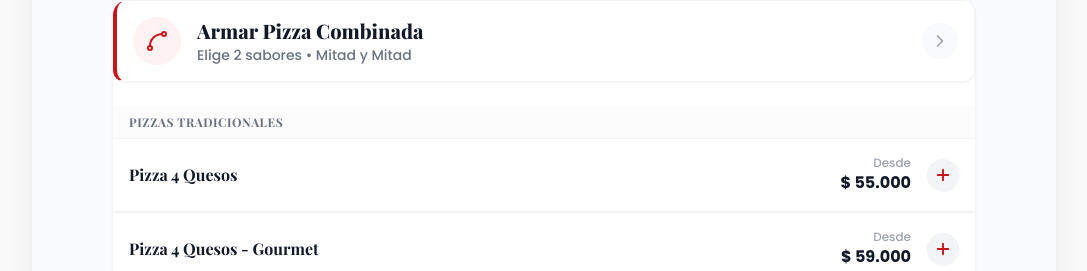
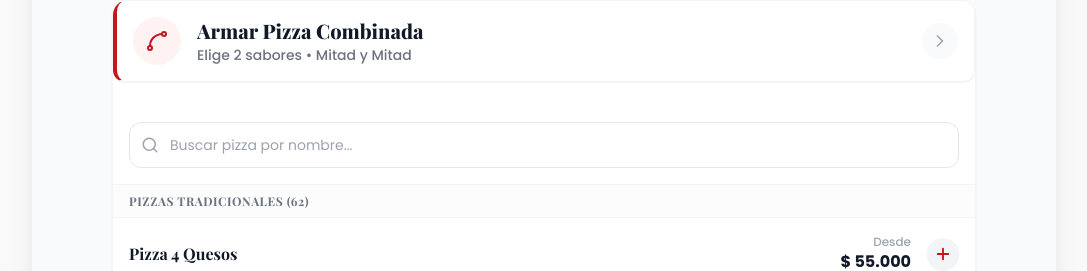
Before and after one commit to JkSanabria/menu-digital-restaurante, a React (Vite) app: page /pizzas in a window 1280 px wide. Shown: the part 170-441 px from the top of the page, without its empty margins (96-1183 px from the left). Built offline with nearby package versions, Linux system fonts and the light colour scheme.

Commit message:
Feature: Agregar buscador de pizzas para facilitar navegación entre 62 opciones

```diff
--- a/src/pages/PizzaCustomizer.tsx
+++ b/src/pages/PizzaCustomizer.tsx
@@ -1,7 +1,7 @@
 
 import { useState } from 'react';
 import { useNavigate } from 'react-router-dom';
-import { ChevronRight, Plus, Minus, X, Spline, ArrowLeft, GitMerge } from 'lucide-react';
+import { ChevronRight, Plus, Minus, X, Spline, ArrowLeft, GitMerge, Search } from 'lucide-react';
 import { useCart } from '../context/CartContext';
 import menuData from '../data/menu.json';
 import { MenuData, Product } from '../types/menu';
@@ -29,6 +29,7 @@ export default function PizzaMenu() {
     const [selectedProduct, setSelectedProduct] = useState<Product | null>(null);
     const [selectedSize, setSelectedSize] = useState<PizzaSize>('Mediana');
     const [quantity, setQuantity] = useState(1);
+    const [searchQuery, setSearchQuery] = useState('');
 
     // Builder State
     const [showBuilder, setShowBuilder] = useState(false);
@@ -37,11 +38,16 @@ export default function PizzaMenu() {
     // Data Extraction
     const pizzaSection = data.find(s => s.id === 'pizzas');
     // Get all traditional pizzas flat list
-    const traditionalPizzas = pizzaSection?.subcategories.find(s => s.id === 'pizzas-tradicionales')?.categories.flatMap(c => c.products) || [];
+    const allTraditionalPizzas = pizzaSection?.subcategories.find(s => s.id === 'pizzas-tradicionales')?.categories.flatMap(c => c.products) || [];
+
+    // Filter pizzas based on search query
+    const traditionalPizzas = allTraditionalPizzas.filter(pizza =>
+        pizza.name.toLowerCase().includes(searchQuery.toLowerCase())
+    );
 
     // Get Active Pizzas from Cart (Combined + Traditional)
     // Create a Set of base IDs for fast lookup, but we need to check startsWith for variants
-    const traditionalPizzaIds = traditionalPizzas.map(p => p.id);
+    const traditionalPizzaIds = allTraditionalPizzas.map(p => p.id);
 
     const userPizzas = items.filter(item => {
         // 1. Combined pizzas
@@ -246,9 +252,33 @@ export default function PizzaMenu() {
                         </div>
                     </div>
 
+                    {/* Search Bar */}
+                    <div className="p-4 bg-white border-b border-gray-100">
+                        <div className="relative">
+                            <Search className="absolute left-3 top-1/2 -translate-y-1/2 text-gray-400" size={18} />
+                            <input
+                                type="text"
+                                placeholder="Buscar pizza por nombre..."
+                                value={searchQuery}
+                                onChange={(e) => setSearchQuery(e.target.value)}
+                                className="w-full pl-10 pr-10 py-3 border border-gray-200 rounded-xl focus:outline-none focus:ring-2 focus:ring-primary/20 focus:border-primary transition-all text-sm"
+                            />
+                            {searchQuery && (
+                                <button
+                                    onClick={() => setSearchQuery('')}
+                                    className="absolute right-3 top-1/2 -translate-y-1/2 text-gray-400 hover:text-gray-600 transition-colors"
+                                >
+                                    <X size={18} />
+                                </button>
+                            )}
+                        </div>
+                    </div>
+
                     {/* Traditional List */}
                     <div className="bg-gray-50/50 px-4 py-2 border-b border-gray-100">
-                        <h3 className="font-heading text-xs font-bold text-gray-500 uppercase tracking-wider">Pizzas Tradicionales</h3>
+                        <h3 className="font-heading text-xs font-bold text-gray-500 uppercase tracking-wider">
+                            {searchQuery ? `Resultados (${traditionalPizzas.length})` : `Pizzas Tradicionales (${traditionalPizzas.length})`}
+                        </h3>
                     </div>
 
                     <div className="divide-y divide-gray-100">
```
